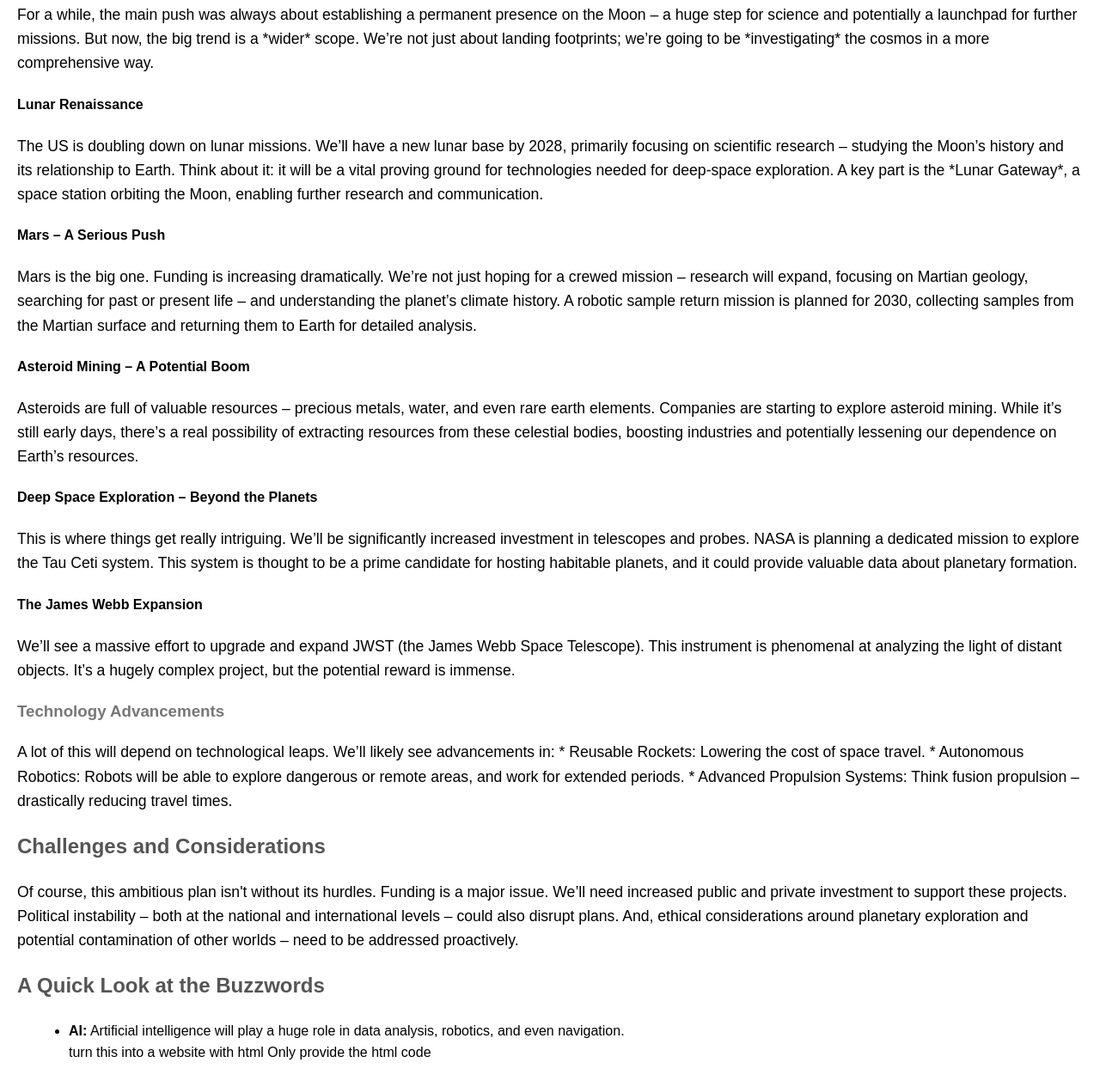
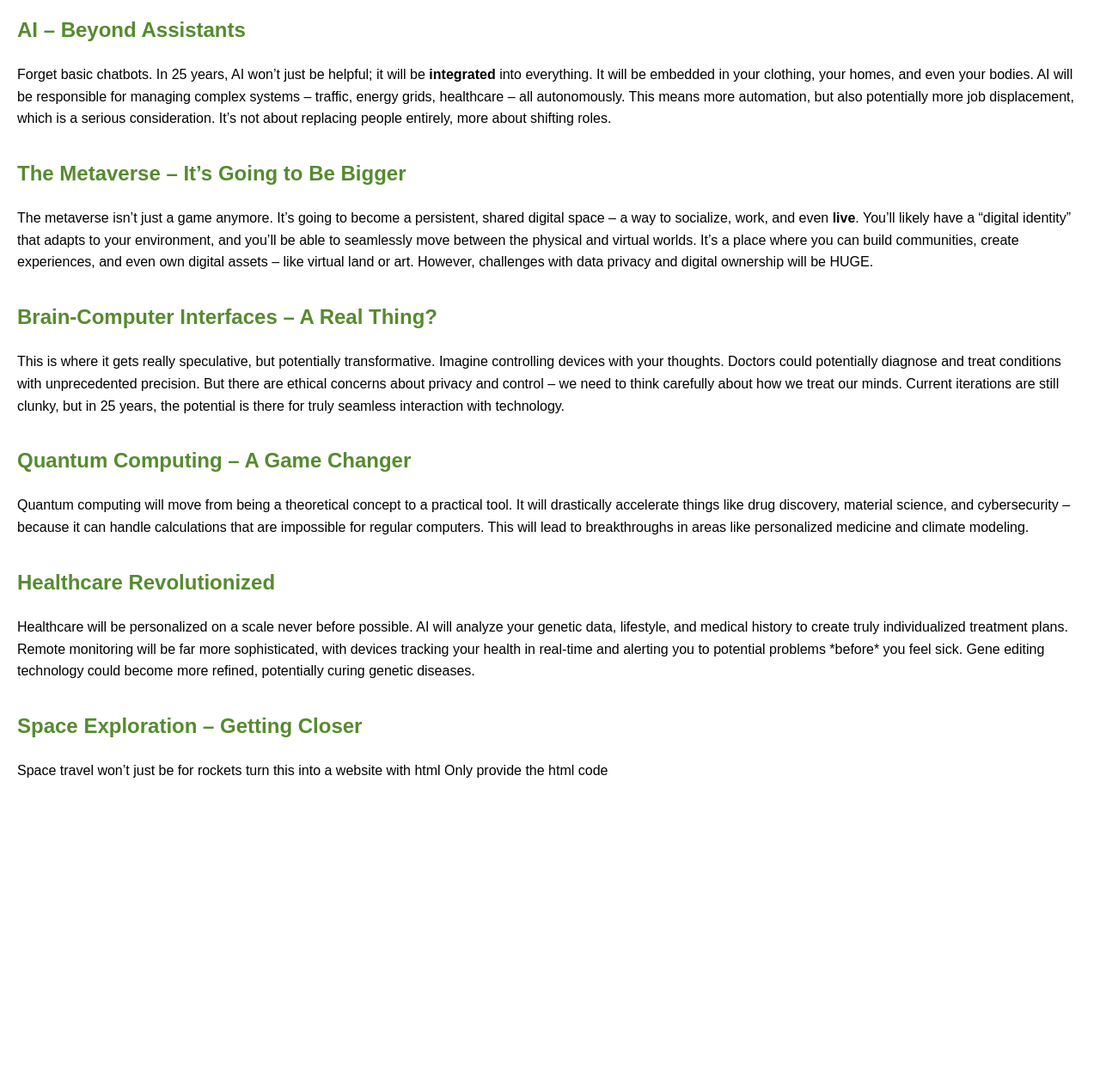
Before and after one commit to ZainCh-sys/Ai-Blog, a plain HTML site: page index.html in a window 1280 px wide. Shown: the part 342-1600 px from the top of the page at 86% size. After the commit the page ends 1284 px from the top, so only its background shows below. Drawn offline with Linux system fonts and the light colour scheme.

Commit message:
Update blog.html

```diff
--- a/index.html
+++ b/index.html
@@ -2,82 +2,85 @@
 <!DOCTYPE html>
 <html>
 <head>
-<title>Looking Ahead: Space Exploration in the Next 15 Years</title>
+<title>Tech Future - A Look Ahead</title>
 <style>
 body {
   font-family: sans-serif;
   line-height: 1.6;
   margin: 20px;
 }
+
 h1 {
   text-align: center;
-    font-size: 2.5em;
   color: #333;
 }
+
 h2 {
-    color: #555;
+  color: #558B2F;
 }
-  h3 {
-    color: #777;
+
+p {
+  margin-bottom: 1em;
 }
-  p {
-    font-size: 1.1em;
+
+.section {
+  margin-bottom: 2em;
 }
-  ul {
-    list-style: disc;
-    margin-left: 20px;
+
+.title {
+  font-size: 2em;
+  color: #444;
 }
-  .highlight {
-    font-weight: bold;
-    color: #007bff;
+
+.paragraph {
+  font-size: 1.2em;
+  margin-bottom: 1em;
 }
+
+.image {
+  max-width: 80%;
+  height: auto;
+  display: block;
+  margin-bottom: 1em;
+}
+
 </style>
 </head>
 <body>
 
-<h1>Looking Ahead: Space Exploration in the Next 15 Years</h1>
+<h1>Tech Future – A Look Ahead</h1>
 
-<h2>Hey You! Ever Looked Up at the Stars?</h2>
+<div class="section">
+  <h2>The Rise of Personalized Reality</h2>
+  <p>Right now, we mostly interact with digital interfaces - phones, computers, apps. In 25 years, expect a world where reality itself is partially personalized. AI will generate simulated realities, tailored to your individual needs and desires. Think of it like a really advanced video game – but it’s <b>real</b>. You'll likely have “digital twins” of yourself, constantly being tweaked and optimized by tech. It’s not about replacing reality, but augmenting it. We might even start to blur the lines between what’s real and what’s generated, leading to philosophical questions we can’t even fully grasp yet. Imagine a world where learning feels like a customizable experience - adjusting the difficulty based on your real-time brain state!</p>
+</div>
 
-<p>For decades, space exploration has been a dream – a huge challenge – but the next 15 years might just become a seriously exciting time. We’re not just talking about robots exploring; we’re looking at a real shift, driven by both government and private initiative.</p>
+<div class="section">
+  <h2>AI – Beyond Assistants</h2>
+  <p>Forget basic chatbots. In 25 years, AI won’t just be helpful; it will be <b>integrated</b> into everything. It will be embedded in your clothing, your homes, and even your bodies. AI will be responsible for managing complex systems – traffic, energy grids, healthcare – all autonomously. This means more automation, but also potentially more job displacement, which is a serious consideration. It’s not about replacing people entirely, more about shifting roles. </p>
+</div>
 
-<h3>The Shift in Focus</h3>
+<div class="section">
+  <h2>The Metaverse – It’s Going to Be Bigger</h2>
+  <p>The metaverse isn’t just a game anymore. It’s going to become a persistent, shared digital space – a way to socialize, work, and even <b>live</b>. You’ll likely have a “digital identity” that adapts to your environment, and you’ll be able to seamlessly move between the physical and virtual worlds. It’s a place where you can build communities, create experiences, and even own digital assets – like virtual land or art. However, challenges with data privacy and digital ownership will be HUGE. </p>
+</div>
 
-<p>For a while, the main push was always about establishing a permanent presence on the Moon – a huge step for science and potentially a launchpad for further missions. But now, the big trend is a *wider* scope. We’re not just about landing footprints; we’re going to be *investigating* the cosmos in a more comprehensive way.</p>
+<div class="section">
+  <h2>Brain-Computer Interfaces – A Real Thing?</h2>
+  <p>This is where it gets really speculative, but potentially transformative. Imagine controlling devices with your thoughts. Doctors could potentially diagnose and treat conditions with unprecedented precision. But there are ethical concerns about privacy and control – we need to think carefully about how we treat our minds. Current iterations are still clunky, but in 25 years, the potential is there for truly seamless interaction with technology. </p>
+</div>
 
-<h4>Lunar Renaissance</h4>
+<div class="section">
+  <h2>Quantum Computing – A Game Changer</h2>
+  <p>Quantum computing will move from being a theoretical concept to a practical tool. It will drastically accelerate things like drug discovery, material science, and cybersecurity – because it can handle calculations that are impossible for regular computers. This will lead to breakthroughs in areas like personalized medicine and climate modeling. </p>
+</div>
 
-<p>The US is doubling down on lunar missions. We’ll have a new lunar base by 2028, primarily focusing on scientific research – studying the Moon’s history and its relationship to Earth. Think about it: it will be a vital proving ground for technologies needed for deep-space exploration. A key part is the *Lunar Gateway*, a space station orbiting the Moon, enabling further research and communication.</p>
+<div class="section">
+  <h2>Healthcare Revolutionized</h2>
+  <p>Healthcare will be personalized on a scale never before possible. AI will analyze your genetic data, lifestyle, and medical history to create truly individualized treatment plans. Remote monitoring will be far more sophisticated, with devices tracking your health in real-time and alerting you to potential problems *before* you feel sick. Gene editing technology could become more refined, potentially curing genetic diseases. </p>
+</div>
 
-<h4>Mars – A Serious Push</h4>
-
-<p>Mars is the big one. Funding is increasing dramatically. We’re not just hoping for a crewed mission – research will expand, focusing on Martian geology, searching for past or present life – and understanding the planet’s climate history. A robotic sample return mission is planned for 2030, collecting samples from the Martian surface and returning them to Earth for detailed analysis.</p>
-
-<h4>Asteroid Mining – A Potential Boom</h4>
-
-<p>Asteroids are full of valuable resources – precious metals, water, and even rare earth elements. Companies are starting to explore asteroid mining. While it’s still early days, there’s a real possibility of extracting resources from these celestial bodies, boosting industries and potentially lessening our dependence on Earth’s resources.</p>
-
-<h4>Deep Space Exploration – Beyond the Planets</h4>
-
-<p>This is where things get really intriguing. We’ll be significantly increased investment in telescopes and probes. NASA is planning a dedicated mission to explore the Tau Ceti system. This system is thought to be a prime candidate for hosting habitable planets, and it could provide valuable data about planetary formation.</p>
-
-<h4>The James Webb Expansion</h4>
-
-<p>We’ll see a massive effort to upgrade and expand JWST (the James Webb Space Telescope). This instrument is phenomenal at analyzing the light of distant objects. It’s a hugely complex project, but the potential reward is immense.</p>
-
-<h3>Technology Advancements</h3>
-
-<p>A lot of this will depend on technological leaps. We’ll likely see advancements in:
-*   Reusable Rockets: Lowering the cost of space travel.
-*   Autonomous Robotics: Robots will be able to explore dangerous or remote areas, and work for extended periods.
-*   Advanced Propulsion Systems: Think fusion propulsion – drastically reducing travel times.</p>
-
-<h2>Challenges and Considerations</h2>
-
-<p>Of course, this ambitious plan isn't without its hurdles. Funding is a major issue. We’ll need increased public and private investment to support these projects. Political instability – both at the national and international levels – could also disrupt plans. And, ethical considerations around planetary exploration and potential contamination of other worlds – need to be addressed proactively.</p>
-
-<h2>A Quick Look at the Buzzwords</h2>
-
-<ul>
-  <li><b>AI:</b> Artificial intelligence will play a huge role in data analysis, robotics, and even navigation.</li> turn this into a website with html
+<div class="section">
+  <h2>Space Exploration – Getting Closer</h2>
+  <p>Space travel won’t just be for rockets turn this into a website with html
 Only provide the html code
```
Lines whose indentation alone changed are shown as unchanged.
